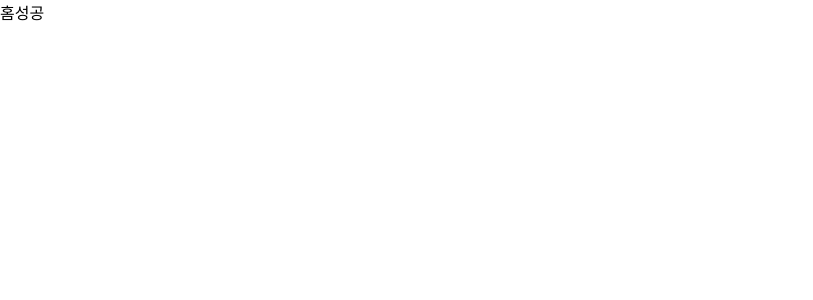
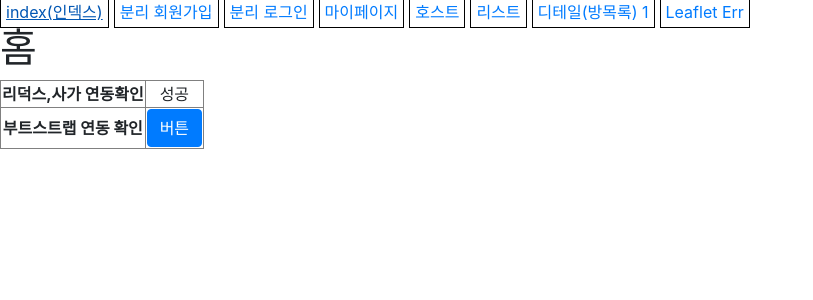
Before and after one commit to publisherleewoo/jongro3gaspring, a React (Create React App) app: page / in a window 1280 px wide. Shown: the top 300 px of the page, without its empty margins (0-813 px from the left). Built offline with nearby package versions, Linux system fonts and the light colour scheme.

Commit message:
컴포넌트 및 라우터 분리

```diff
--- a/src/App.js
+++ b/src/App.js
@@ -1,6 +1,6 @@
 import React from "react";
-import "./App.css";
-import { BrowserRouter, Switch, Route } from "react-router-dom";
+
+import { BrowserRouter, Switch, Route, Link } from "react-router-dom";
 import HomePage from "./pages/HomePage";
 import UserJoinPage from "./pages/UserJoinPage";
 import UserLoginPage from "./pages/UserLoginPage";
@@ -8,10 +8,27 @@ import UserMyPage from "./pages/UserMyPage";
 import RoomHostPage from "./pages/RoomHostPage";
 import RoomListPage from "./pages/RoomListPage";
 import RoomDetailPage from "./pages/RoomDetailPage";
+import ReactLeaflet from "./components/molecules/ReactLeaflet";
+import styled from "styled-components";
+
+const Anchor = styled(Link)`
+    border: 1px solid black;
+    padding: 5px;
+    margin-right: 5px;
+`;
 
 function App() {
     return (
         <BrowserRouter>
+            <Anchor to={"/"}>index(인덱스)</Anchor>
+            <Anchor to={"/user/join"}>분리 회원가입</Anchor>
+            <Anchor to={"/user/login"}>분리 로그인</Anchor>
+            <Anchor to={"/user/mypage"}>마이페이지</Anchor>
+            <Anchor to={"/room/host"}>호스트</Anchor>
+            <Anchor to={"/room/list"}>리스트</Anchor>
+            <Anchor to={"/room/detail/1"}>디테일(방목록) 1</Anchor>
+            <Anchor to={"/test"}>Leaflet Err</Anchor>
+
             <Switch>
                 <Route path={"/"} exact component={HomePage} />
                 <Route path={"/user/join"} component={UserJoinPage} />
@@ -19,7 +36,8 @@ function App() {
                 <Route path={"/user/mypage"} component={UserMyPage} />
                 <Route path={"/room/host"} component={RoomHostPage} />
                 <Route path={"/room/list"} component={RoomListPage} />
-                <Route path={"/room/detail/:id"} component={RoomDetailPage} />
+                <Route path={"/room/detail/:id?"} component={RoomDetailPage} />
+                <Route path={"/test"} component={ReactLeaflet} />
                 <Route
                     path="*"
                     render={() => {
--- /dev/null
+++ b/src/components/molecules/ReactLeaflet.js
@@ -0,0 +1,29 @@
+import React from "react";
+import { Map, Marker, Popup, TileLayer } from "react-leaflet";
+
+const ReactLeaflet = () => {
+    const position = [51.505, -0.09];
+    const map = (
+        <Map center={position} zoom={13}>
+            <TileLayer
+                url="https://{s}.tile.openstreetmap.org/{z}/{x}/{y}.png"
+                attribution='&copy; <a href="http://osm.org/copyright">OpenStreetMap</a> contributors'
+            />
+            <Marker position={position}>
+                <Popup>
+                    A pretty CSS3 popup.
+                    <br />
+                    Easily customizable.
+                </Popup>
+            </Marker>
+        </Map>
+    );
+    return (
+        <div>
+            <h1>Leaflet 에러, 대안필요</h1>
+            {map}
+        </div>
+    );
+};
+
+export default ReactLeaflet;
--- a/src/index.js
+++ b/src/index.js
@@ -1,6 +1,6 @@
 import React from "react";
 import ReactDOM from "react-dom";
-import "./index.css";
+import "bootstrap/dist/css/bootstrap.min.css";
 import App from "./App";
 import { Provider } from "react-redux";
 import { createStore, applyMiddleware } from "redux";
--- a/src/pages/HomePage.js
+++ b/src/pages/HomePage.js
@@ -1,6 +1,9 @@
 import React, { useEffect } from "react";
+
 import { useSelector, useDispatch } from "react-redux";
 import { plusAction } from "../reducer/test";
+
+import { Button } from "react-bootstrap";
 
 const HomePage = () => {
     const reduxState = useSelector((state) => state.testReducer);
@@ -9,7 +12,26 @@ const HomePage = () => {
     useEffect(() => {
         dispatch(plusAction());
     }, [dispatch]);
-    return <div>홈{reduxState}</div>;
+
+    return (
+        <div>
+            <h1>홈</h1>
+            <table border="1" style={{ textAlign: "center" }}>
+                <tbody>
+                    <tr>
+                        <th> 리덕스,사가 연동확인</th>
+                        <td>{reduxState}</td>
+                    </tr>
+                    <tr>
+                        <th> 부트스트랩 연동 확인</th>
+                        <td>
+                            <Button>버튼</Button>
+                        </td>
+                    </tr>
+                </tbody>
+            </table>
+        </div>
+    );
 };
 
 export default HomePage;
--- a/src/pages/RoomDetailPage.js
+++ b/src/pages/RoomDetailPage.js
@@ -1,7 +1,10 @@
 import React from "react";
+import { useParams } from "react-router-dom";
 
 const RoomDetail = () => {
-    return <div>숙소정보</div>;
+    const { id } = useParams();
+    console.log(id);
+    return <div>숙소정보{id}</div>;
 };
 
 export default RoomDetail;
--- a/src/pages/RoomHostPage.js
+++ b/src/pages/RoomHostPage.js
@@ -1,7 +1,7 @@
 import React from "react";
 
 const RoomHostPage = () => {
-    return <div>RoomHostPage</div>;
+    return <div>호스트 페이지</div>;
 };
 
 export default RoomHostPage;
```
Also changed, not shown: package.json (+7 -1 lines), public/index.html (+6 -4 lines), src/index.css (+8 -8 lines), 2 other files (tests, documents, lock files or other folders).
